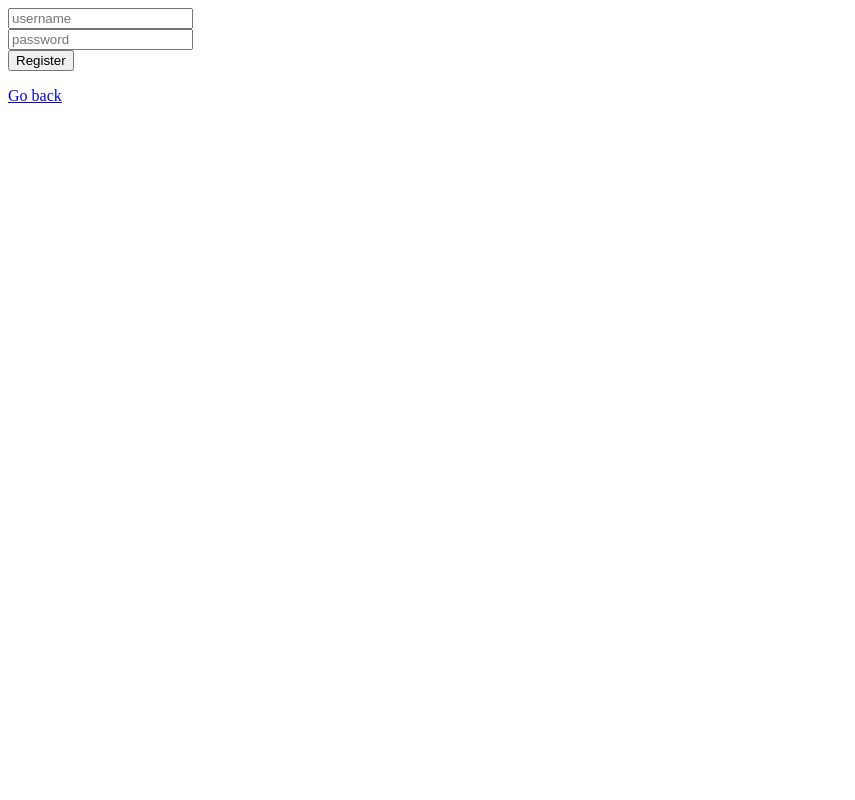
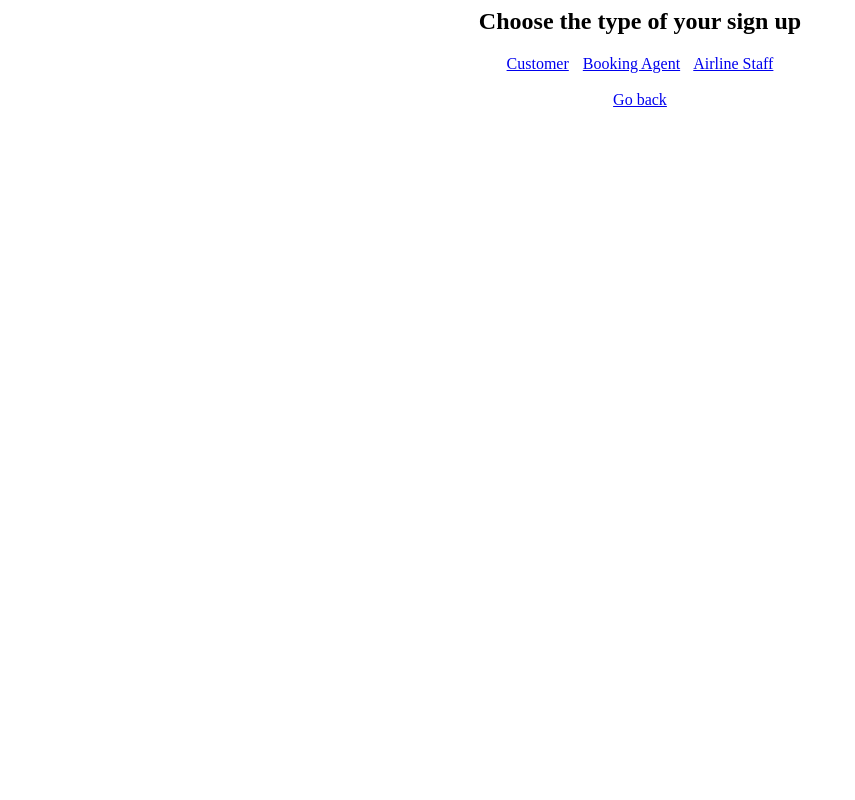
Before and after one commit to TonyZTYang/AirlineWebsite, a Flask app: page /register in a window 1280 px wide. Shown: the whole page, without its empty margins (0-855 px from the left). Run offline with Flask 2, Linux system fonts and the light colour scheme.

Commit message:
adds register page routes, adds reg pages, completes reg type choosing

```diff
--- a/app.py
+++ b/app.py
@@ -143,10 +143,22 @@ def loginAuth():
 		error = 'Invalid login or username'
 		return render_template('login.html', error=error)
 
-#Define route for register type choosing
+#Define routes for register types
 @app.route('/register')
 def register():
 	return render_template('register.html')
+
+@app.route('/register/customer')
+def reg_customer():
+	return render_template('/registers/reg_customer.html')
+
+@app.route('/register/agent')
+def reg_agent():
+	return render_template('/registers/reg_agent.html')
+
+@app.route('/register/staff')
+def reg_staff():
+	return render_template('/registers/reg_staff.html')
 
 #Authenticates the register
 @app.route('/registerAuth', methods=['GET', 'POST'])
--- a/templates/register.html
+++ b/templates/register.html
@@ -1,15 +1,15 @@
 <html>
 <head>
 </head>
+<style>
+		body {text-align: center;}
+</style>
 <body>
-<form action="/registerAuth" method="POST">
-	<input type="text" name = "username" placeholder="username" required/> </br>
-	<input type="password" name = "password" placeholder="password" required/></br>
-	<input type="submit" value = Register />
-	{% if error %}
-		<p class="error"><strong>Error:</strong> {{error}}</p>
-	{% endif %}
-</form>
-<a href="/">Go back</a>
+	<h2>Choose the type of your sign up</h2>
+	<a href="/register/customer" style='margin-right: 10px;'>Customer</a>
+	<a href="/register/agent" style='margin-right: 10px;'>Booking Agent</a>
+	<a href="/register/staff">Airline Staff</a>
+	<br><br>
+	<a href="/">Go back</a>
 </body>
 </html>
--- /dev/null
+++ b/templates/registers/reg_agent.html
@@ -0,0 +1 @@
+agent!
```
Also changed, not shown: README.md, templates/registers/reg_customer.html (added), templates/registers/reg_staff.html (added).
